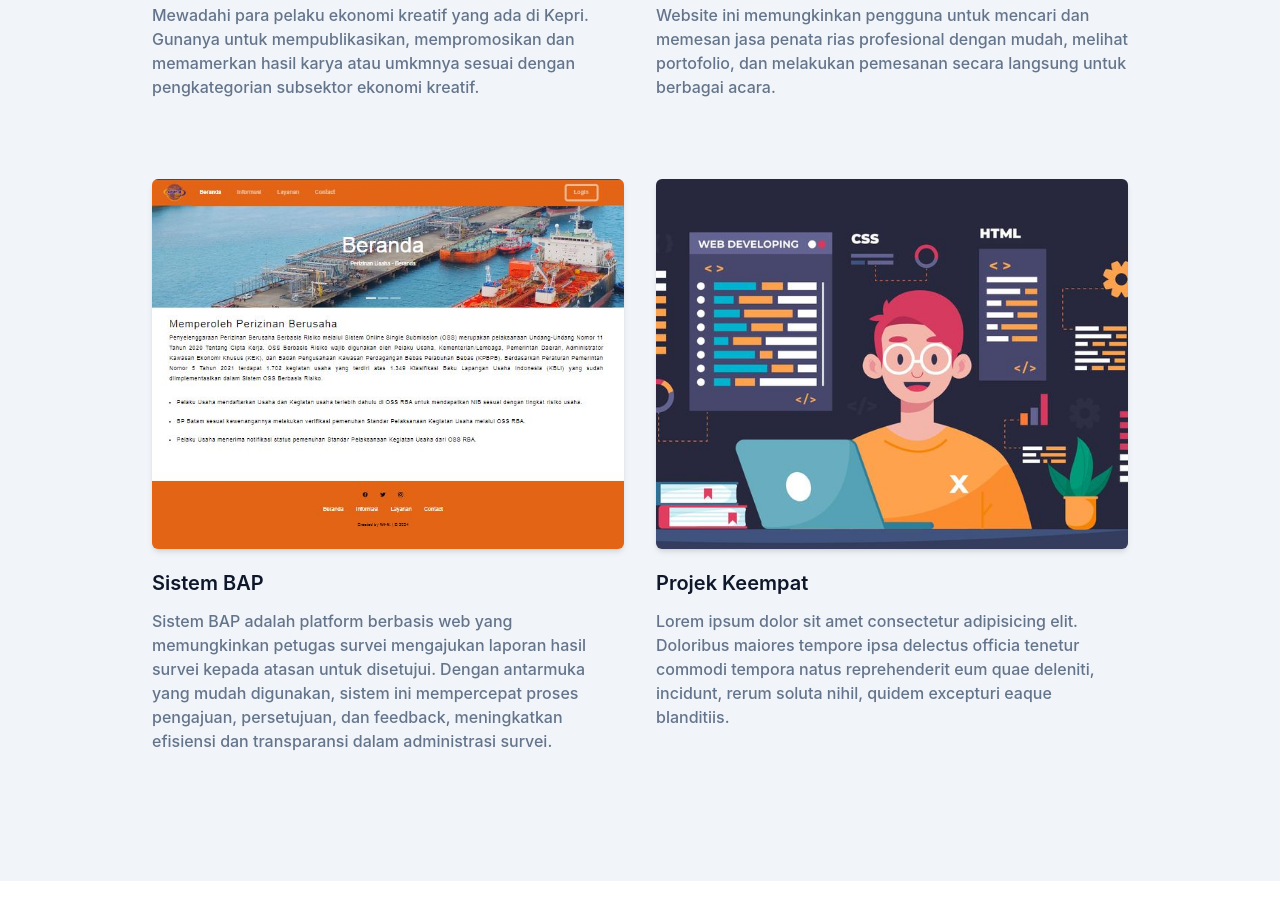
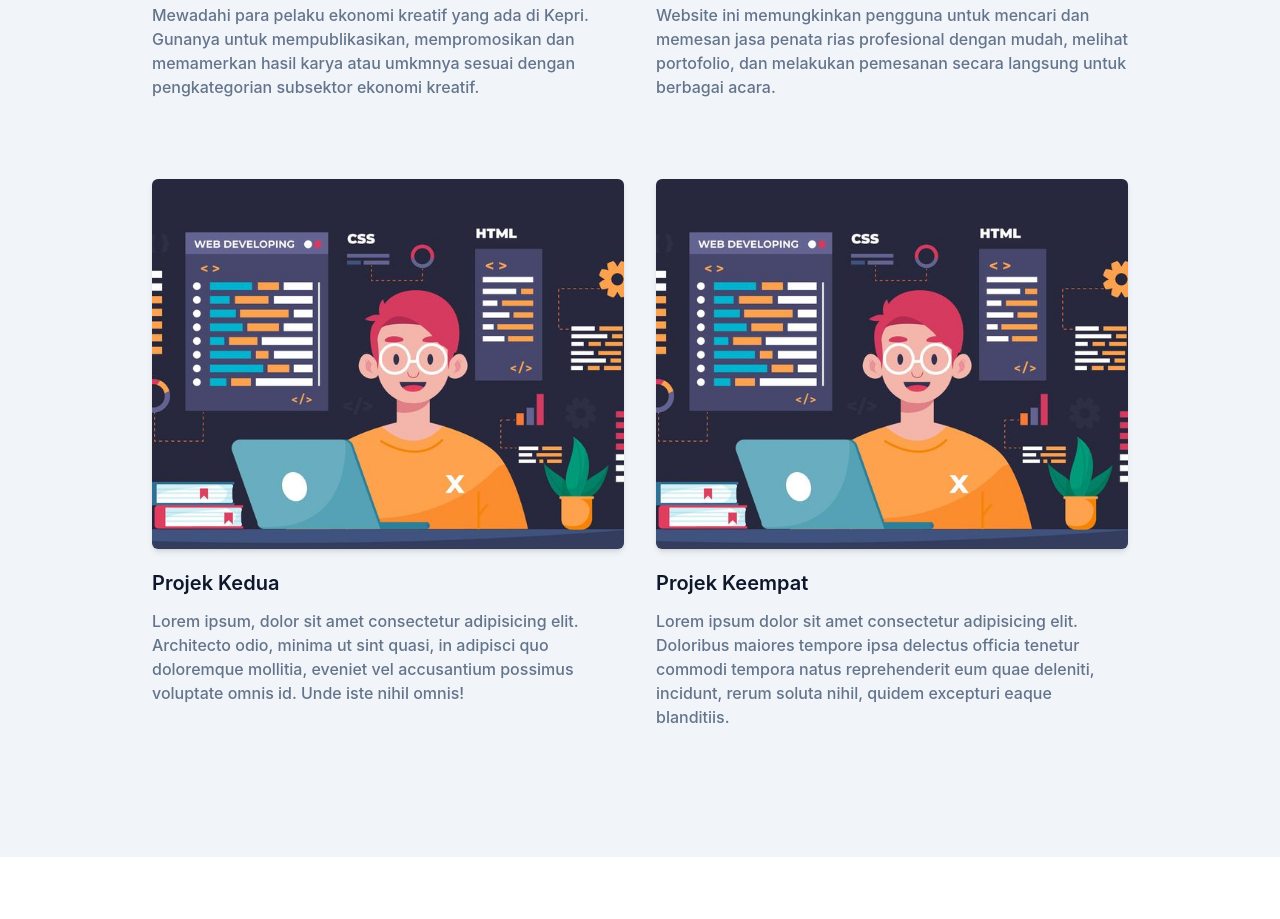
Before and after one commit to ilhamputraramadhan-dev/portfolio, a website: page index.html in a window 1280 px wide. Shown: the part 2049-2968 px from the top of the page. Drawn offline with Linux system fonts and the light colour scheme.

Commit message:
update portfolio section

```diff
--- a/index.html
+++ b/index.html
@@ -150,10 +150,11 @@
                 </div>
                 <div class="mb-12 p-4 md:w-1/2">
                     <div class="rounded-md shadow-md overflow-hidden">
-                        <img src="src/img/projek-3.jpg" alt="Projek Pertama" width="w-full" class="h-[370px] object-cover">
+                        <img src="src/img/projek-4.jpg" alt="Projek Pertama" width="w-full" class="h-[370px] object-cover">
                     </div>
-                    <h3 class="font-semibold text-xl text-dark mt-5 mb-3 dark:text-white">Sistem BAP</h3>
-                    <p class="font-medium text-base text-secondary">Sistem BAP adalah platform berbasis web yang memungkinkan petugas survei mengajukan laporan hasil survei kepada atasan untuk disetujui. Dengan antarmuka yang mudah digunakan, sistem ini mempercepat proses pengajuan, persetujuan, dan feedback, meningkatkan efisiensi dan transparansi dalam administrasi survei.</p>
+                    <h3 class="font-semibold text-xl text-dark mt-5 mb-3 dark:text-white">Projek Kedua</h3>
+                    <p class="font-medium text-base text-secondary">Lorem ipsum, dolor sit amet consectetur adipisicing elit. Architecto odio, minima ut sint quasi, in adipisci quo doloremque mollitia, eveniet vel accusantium possimus voluptate omnis id. Unde iste nihil omnis!</p>
+                    <!-- Sistem BAP adalah platform berbasis web yang memungkinkan petugas survei mengajukan laporan hasil survei kepada atasan untuk disetujui. Dengan antarmuka yang mudah digunakan, sistem ini mempercepat proses pengajuan, persetujuan, dan feedback, meningkatkan efisiensi dan transparansi dalam administrasi survei. -->
                 </div>
                 <div class="mb-12 p-4 md:w-1/2">
                     <div class="rounded-md shadow-md overflow-hidden">
```
